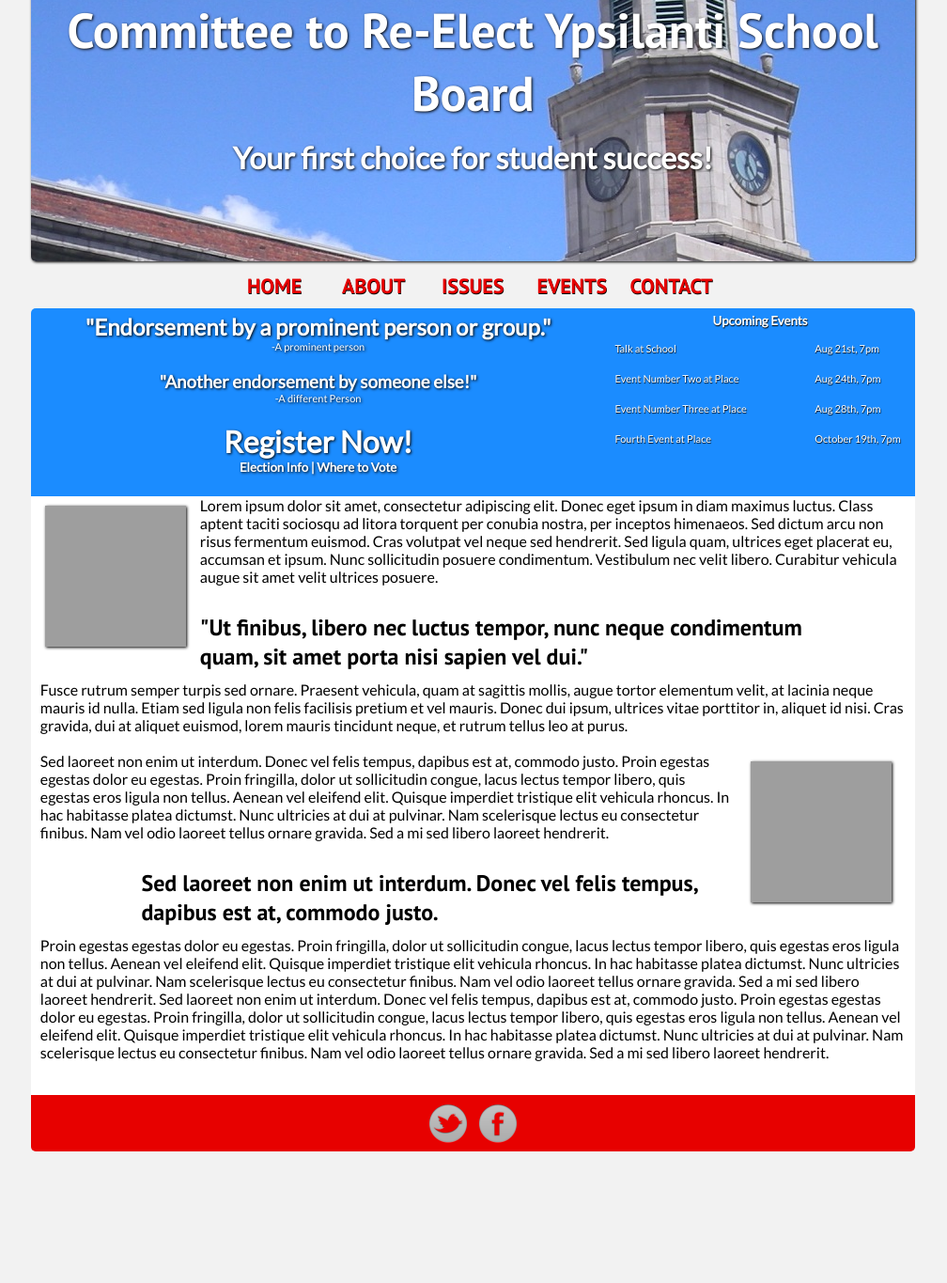
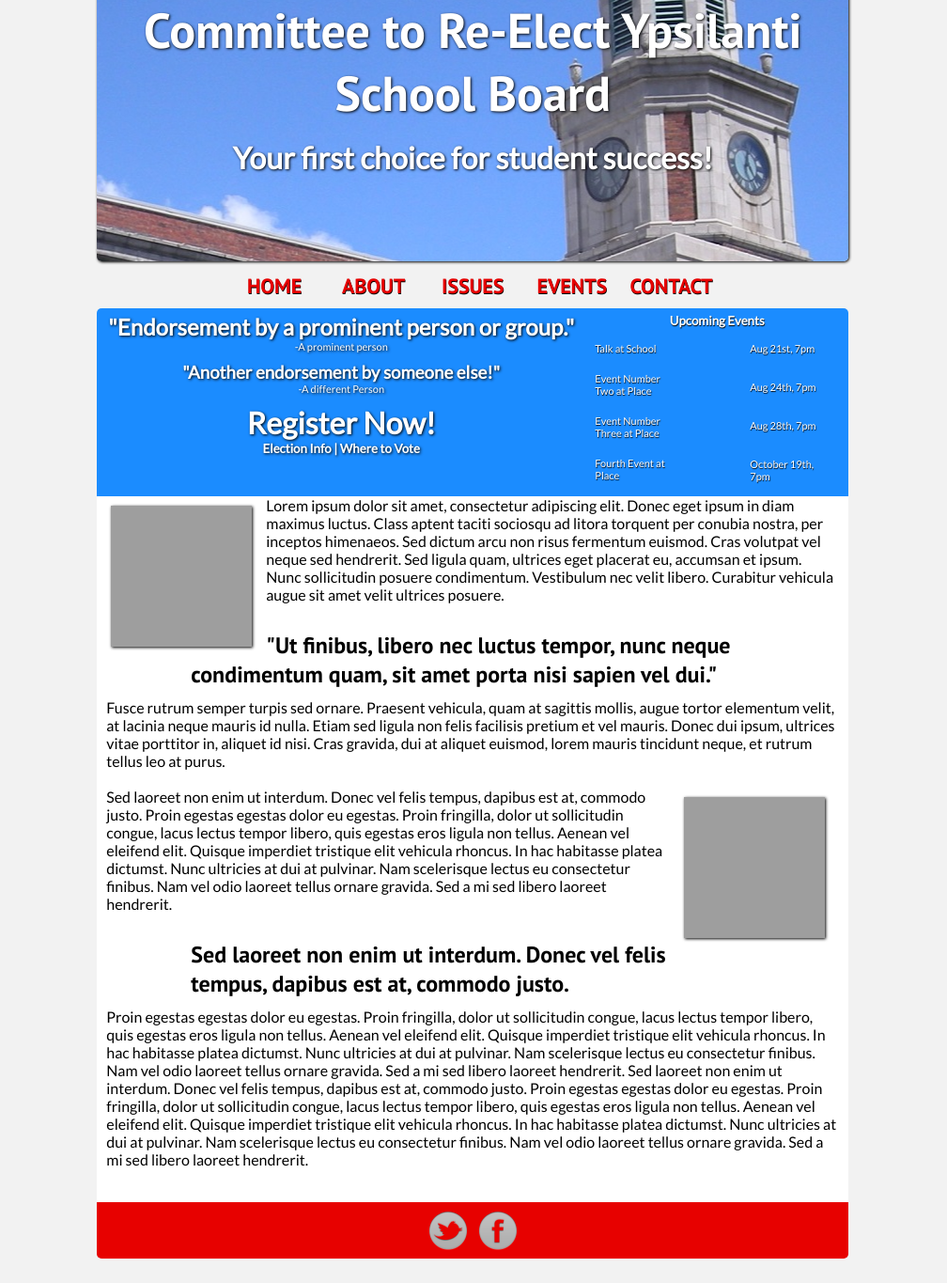
Before and after one commit to kershner/blog, a Flask app: page /campaign_demo in a window 1280 px wide. Shown: the whole page at 94% size, without its empty margins (132-1140 px from the left). Before the commit the page ends 1225 px from the top, so only its background shows below. Run offline with Flask 2, Linux system fonts and the light colour scheme; grey boxes are pictures that could not be loaded.

Commit message:
CSS tweak to campaign demo

```diff
--- a/app/static/campaign/main.css
+++ b/app/static/campaign/main.css
@@ -23,6 +23,7 @@ html,body {
 	background: url(../images/campaign/school.jpg) center -200px;
 	border-radius: 0 0 5px 5px;
 	min-width: 540px;
+	max-width: 800px;
 	box-shadow: 1px 1px 3px #000;
 }
 
@@ -50,6 +51,7 @@ html,body {
 	color: white;
 	text-shadow: 1px 1px 3px #000;
 	min-width: 525px;
+	max-width: 800px;
 }
 
 #menu-wrapper {
@@ -57,6 +59,7 @@ html,body {
 	height: 70px;
 	margin: 0 auto;
 	min-width: 540px;
+	max-width: 800px;
 }
 
 #menu {
@@ -68,6 +71,7 @@ html,body {
 	width: 100%;
 	margin: 0 auto;
 	min-width: 540px;
+	max-width: 800px;
 }
 
 #menu div {
@@ -99,6 +103,7 @@ html,body {
 	background-color: #1b8cff;
 	border-radius: 5px 5px 0 0;
 	min-width: 540px;
+	max-width: 800px;
 }
 
 #extras-left {
@@ -214,6 +219,7 @@ html,body {
 	}
 }
 
+/*
 @media (min-width: 1050px) {
 	#events p {
 		max-width:  125px;
@@ -233,7 +239,7 @@ html,body {
 	#election-info p {
 		margin-bottom: 20px;
 	}
-}
+}*/
 
 .left {
 	float: left;
@@ -251,6 +257,7 @@ html,body {
 	margin: 0 auto;
 	width: 75%;
 	min-width: 540px;
+	max-width: 800px;
 }
 
 #content p {
@@ -286,6 +293,7 @@ html,body {
 	height: 60px;
 	text-align: center;
 	min-width: 540px;
+	max-width: 800px;
 	border-radius: 0 0 5px 5px;
 }
 
```
Also changed, not shown: 4 other files.
